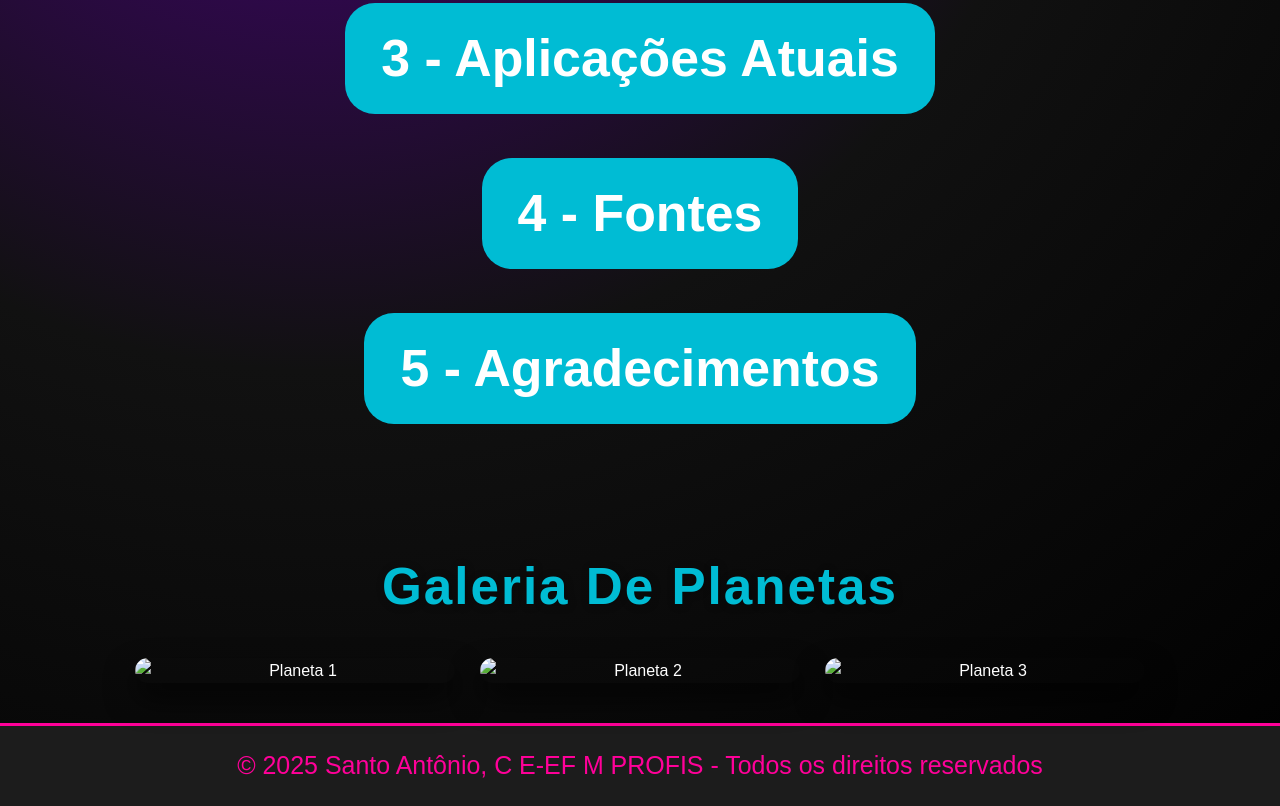
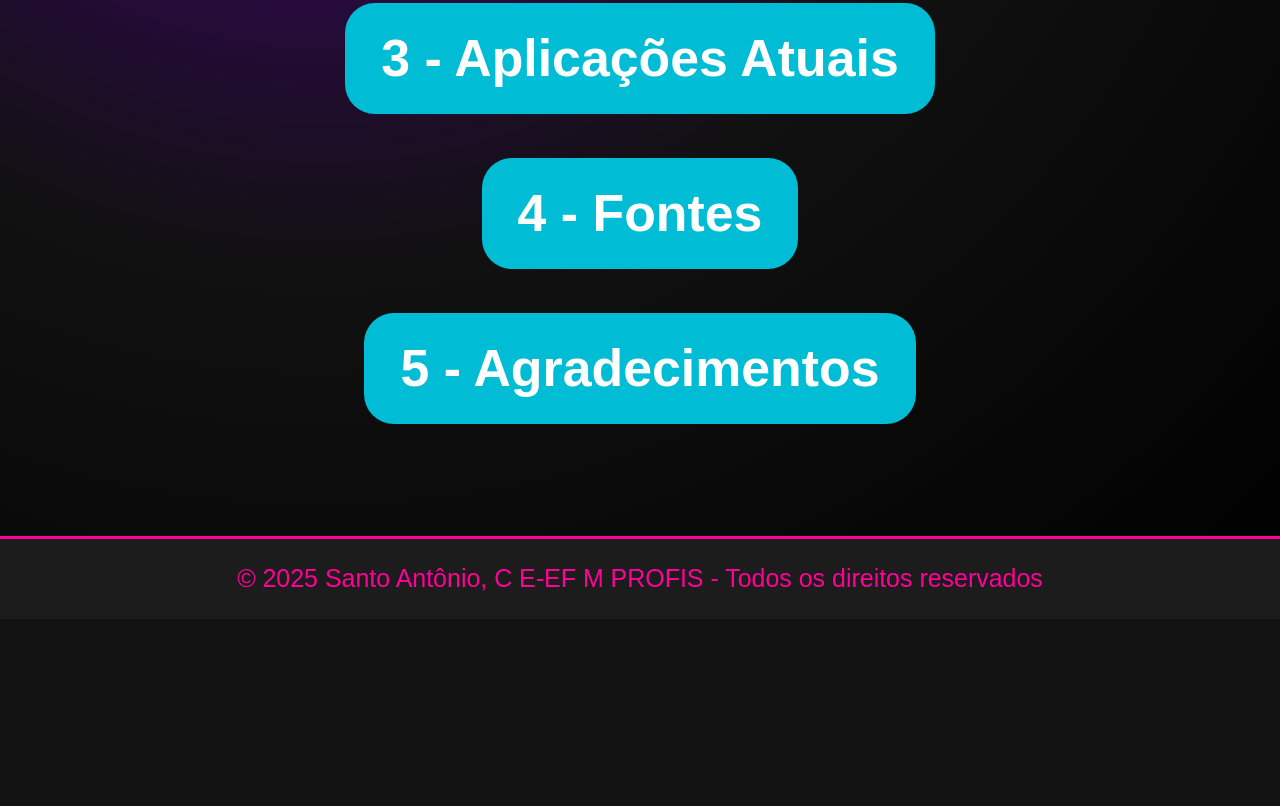
Before and after one commit to analiviakleiner/trabalho-ea, a plain HTML site: page index.html in a window 1280 px wide. Shown: the part 802-1608 px from the top of the page. After the commit the page ends 1421 px from the top, so only its background shows below. Drawn offline with Linux system fonts and the light colour scheme.

Commit message:
Update index.html

```diff
--- a/index.html
+++ b/index.html
@@ -26,20 +26,6 @@
             </ul>
         </div>
     </section>
-
-   <!-- Galeria de Planetas -->
-<section id="galeria">
-    <h2>Galeria de Planetas</h2>
-    <div class="planet-gallery">
-        <!-- Aqui você coloca suas imagens -->
-        <img src="imagem1.jpg" alt="Planeta 1">
-        <img src="imagem2.jpg" alt="Planeta 2">
-        <img src="imagem3.jpg" alt="Planeta 3">
-        <!-- Adicione mais imagens conforme necessário -->
-    </div>
-</section>
-
-
     <footer>
         <p>&copy; 2025 Santo Antônio, C E-EF M PROFIS - Todos os direitos reservados</p>
     </footer>
```
